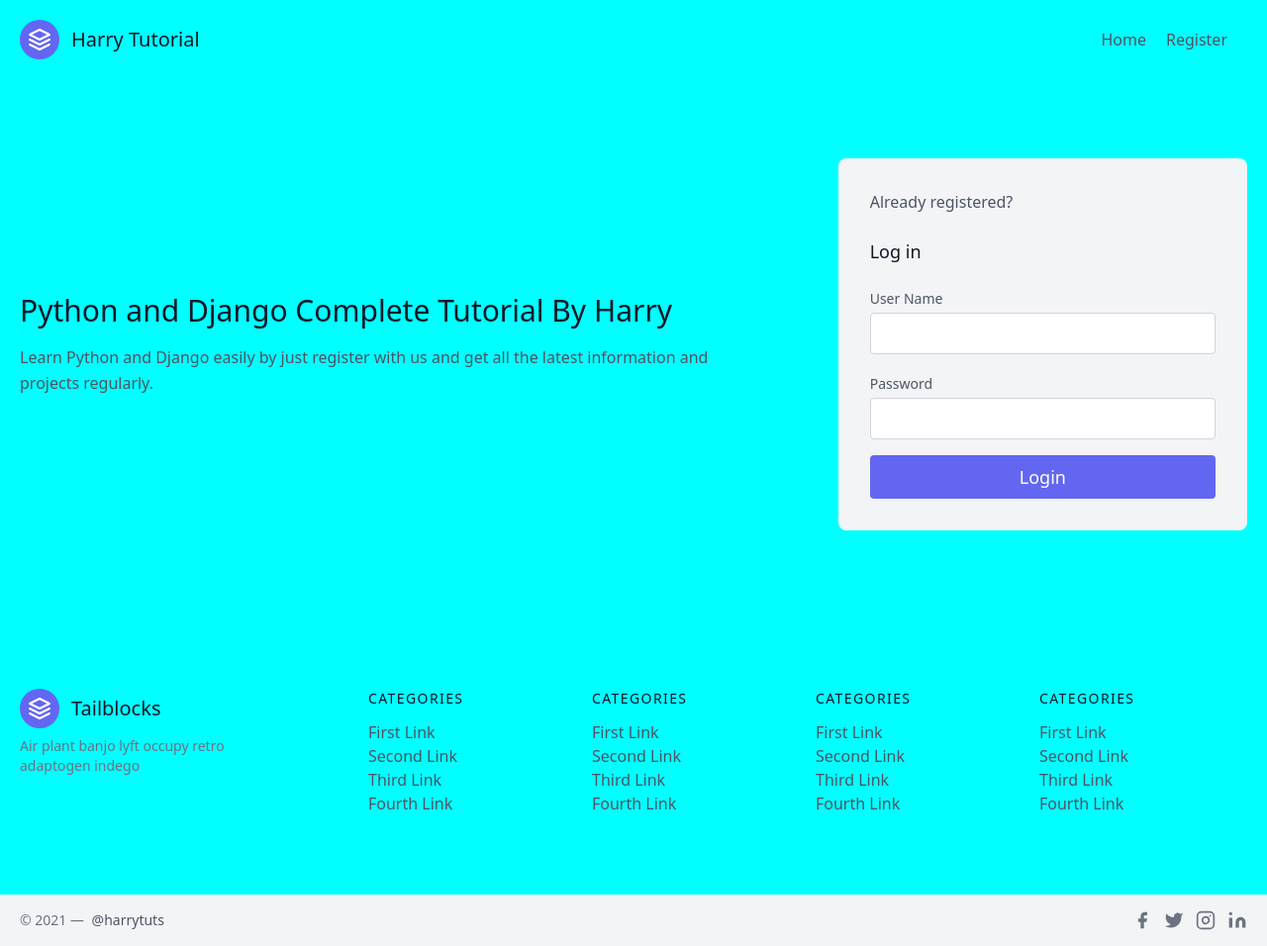
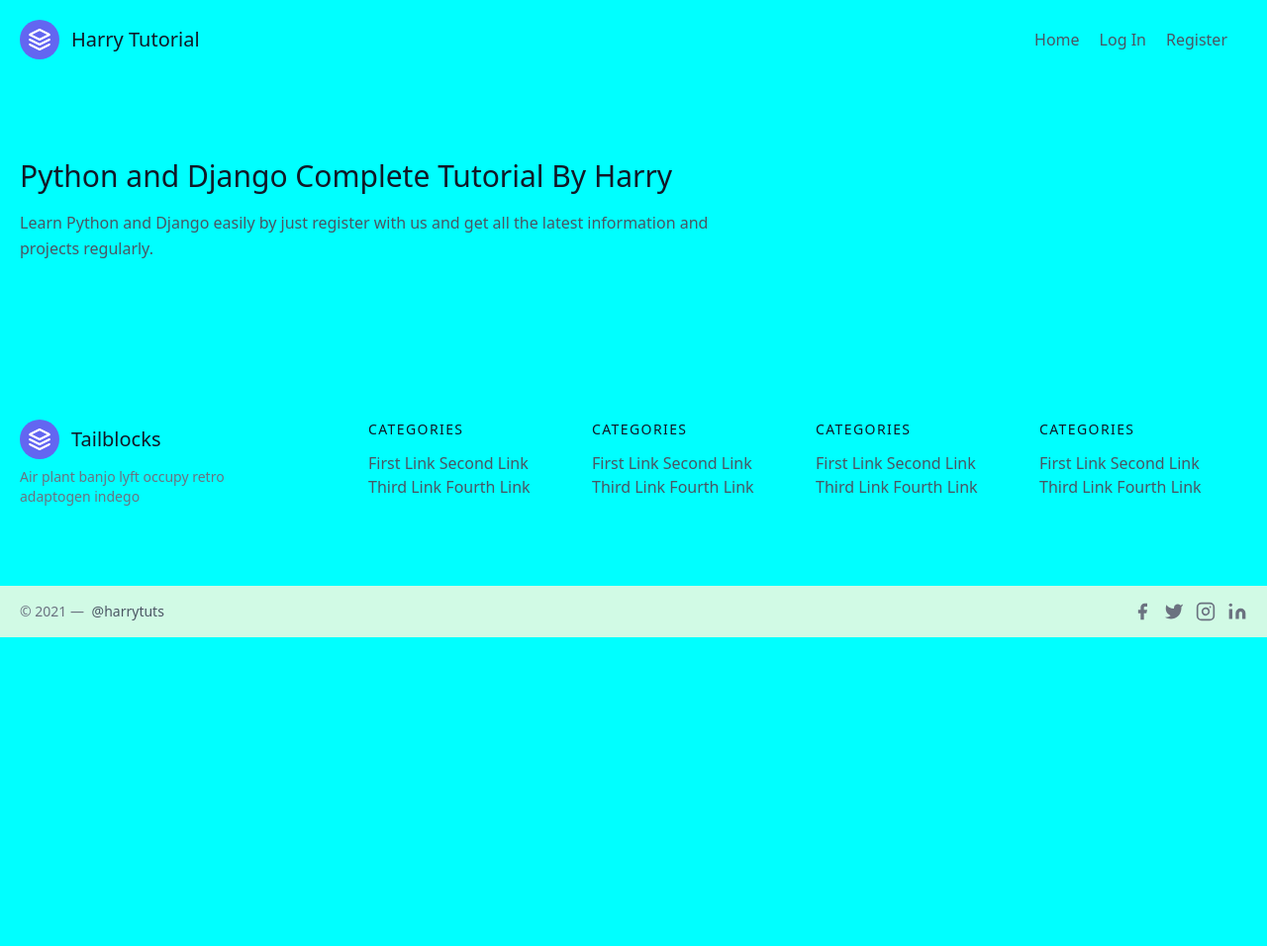
Before and after one commit to harishmadana12/registerform, a Django app: page / in a window 1280 px wide. Shown: the whole page at 99% size. After the commit the page ends 644 px from the top, so only its background shows below. Run offline with Django 3.2, Linux system fonts and the light colour scheme.

Commit message:
Login and Logout added

```diff
--- a/reg_form/log_form/urls.py
+++ b/reg_form/log_form/urls.py
@@ -1,6 +1,8 @@
-from django.urls import path, include
+from django.urls import path
 from . import views
 
 urlpatterns = [
-    path('register', views.register, name='register')
+    path('register', views.register, name='register'),
+    path('login', views.login, name='login'),
+    path('logout', views.logout, name='logout')
 ]
--- a/reg_form/templates/home.html
+++ b/reg_form/templates/home.html
@@ -15,9 +15,16 @@
       <span class="ml-3 text-xl">Harry Tutorial</span>
     </a>
     <nav class="md:ml-auto flex flex-wrap items-center text-base justify-center">
-      <a href="/" class="mr-5 hover:text-gray-900">Home</a>
-<!--      <a class="mr-5 hover:text-gray-900">About</a>-->
-      <a href="log_form/register" class="mr-5 hover:text-gray-900">Register</a>
+      <ul class="flex flex-row align-items-start justify-content-start">
+        <li><a href="/" class="mr-5 hover:text-gray-900">Home</a></li>
+        {% if user.is_authenticated %}
+        <li>Hello, {{user.first_name}} &nbsp;&nbsp;</li>
+        <li><a href="log_form/logout" class="mr-5 hover:text-gray-900">Log Out</a></li>
+        {% else %}
+        <li><a href="log_form/login" class="mr-5 hover:text-gray-900">Log In</a></li>
+        <li><a href="log_form/register" class="mr-5 hover:text-gray-900">Register</a></li>
+        {% endif %}
+      </ul>
     </nav>
   </div>
 </header>
@@ -26,19 +33,6 @@
     <div class="lg:w-3/5 md:w-1/2 md:pr-16 lg:pr-0 pr-0">
       <h1 class="title-font font-medium text-3xl text-gray-900">Python and Django Complete Tutorial By Harry</h1>
       <p class="leading-relaxed mt-4">Learn Python and Django easily by just register with us and get all the latest information and projects regularly.</p>
-    </div>
-    <div class="lg:w-2/6 md:w-1/2 bg-gray-100 rounded-lg p-8 flex flex-col md:ml-auto w-full mt-10 md:mt-0">
-      <p>Already registered?</p><br>
-        <h2 class="text-gray-900 text-lg font-medium title-font mb-5">Log in</h2>
-      <div class="relative mb-4">
-        <label for="user-name" class="leading-7 text-sm text-gray-600">User Name</label>
-        <input type="text" id="user-name" name="user-name" class="w-full bg-white rounded border border-gray-300 focus:border-indigo-500 focus:ring-2 focus:ring-indigo-200 text-base outline-none text-gray-700 py-1 px-3 leading-8 transition-colors duration-200 ease-in-out">
-      </div>
-      <div class="relative mb-4">
-        <label for="pass" class="leading-7 text-sm text-gray-600">Password</label>
-        <input type="password" id="pass" name="pass" class="w-full bg-white rounded border border-gray-300 focus:border-indigo-500 focus:ring-2 focus:ring-indigo-200 text-base outline-none text-gray-700 py-1 px-3 leading-8 transition-colors duration-200 ease-in-out">
-      </div>
-      <button class="text-white bg-indigo-500 border-0 py-2 px-8 focus:outline-none hover:bg-indigo-600 rounded text-lg">Login</button>
     </div>
   </div>
 </section>
@@ -57,74 +51,42 @@
       <div class="lg:w-1/4 md:w-1/2 w-full px-4">
         <h2 class="title-font font-medium text-gray-900 tracking-widest text-sm mb-3">CATEGORIES</h2>
         <nav class="list-none mb-10">
-          <li>
             <a class="text-gray-600 hover:text-gray-800">First Link</a>
-          </li>
-          <li>
             <a class="text-gray-600 hover:text-gray-800">Second Link</a>
-          </li>
-          <li>
             <a class="text-gray-600 hover:text-gray-800">Third Link</a>
-          </li>
-          <li>
             <a class="text-gray-600 hover:text-gray-800">Fourth Link</a>
-          </li>
         </nav>
       </div>
       <div class="lg:w-1/4 md:w-1/2 w-full px-4">
         <h2 class="title-font font-medium text-gray-900 tracking-widest text-sm mb-3">CATEGORIES</h2>
         <nav class="list-none mb-10">
-          <li>
             <a class="text-gray-600 hover:text-gray-800">First Link</a>
-          </li>
-          <li>
             <a class="text-gray-600 hover:text-gray-800">Second Link</a>
-          </li>
-          <li>
             <a class="text-gray-600 hover:text-gray-800">Third Link</a>
-          </li>
-          <li>
             <a class="text-gray-600 hover:text-gray-800">Fourth Link</a>
-          </li>
         </nav>
       </div>
       <div class="lg:w-1/4 md:w-1/2 w-full px-4">
         <h2 class="title-font font-medium text-gray-900 tracking-widest text-sm mb-3">CATEGORIES</h2>
         <nav class="list-none mb-10">
-          <li>
             <a class="text-gray-600 hover:text-gray-800">First Link</a>
-          </li>
-          <li>
             <a class="text-gray-600 hover:text-gray-800">Second Link</a>
-          </li>
-          <li>
             <a class="text-gray-600 hover:text-gray-800">Third Link</a>
-          </li>
-          <li>
             <a class="text-gray-600 hover:text-gray-800">Fourth Link</a>
-          </li>
         </nav>
       </div>
       <div class="lg:w-1/4 md:w-1/2 w-full px-4">
         <h2 class="title-font font-medium text-gray-900 tracking-widest text-sm mb-3">CATEGORIES</h2>
         <nav class="list-none mb-10">
-          <li>
             <a class="text-gray-600 hover:text-gray-800">First Link</a>
-          </li>
-          <li>
             <a class="text-gray-600 hover:text-gray-800">Second Link</a>
-          </li>
-          <li>
             <a class="text-gray-600 hover:text-gray-800">Third Link</a>
-          </li>
-          <li>
             <a class="text-gray-600 hover:text-gray-800">Fourth Link</a>
-          </li>
         </nav>
       </div>
     </div>
   </div>
-  <div class="bg-gray-100">
+  <div class="bg-green-100">
     <div class="container mx-auto py-4 px-5 flex flex-wrap flex-col sm:flex-row">
       <p class="text-gray-500 text-sm text-center sm:text-left">© 2021 —
         <a href="https://twitter.com/knyttneve" rel="noopener noreferrer" class="text-gray-600 ml-1" target="_blank">@harrytuts</a>
```
Also changed, not shown: reg_form/log_form/views.py (+24 -2 lines), reg_form/templates/login.html (added, +49 -0 lines).
